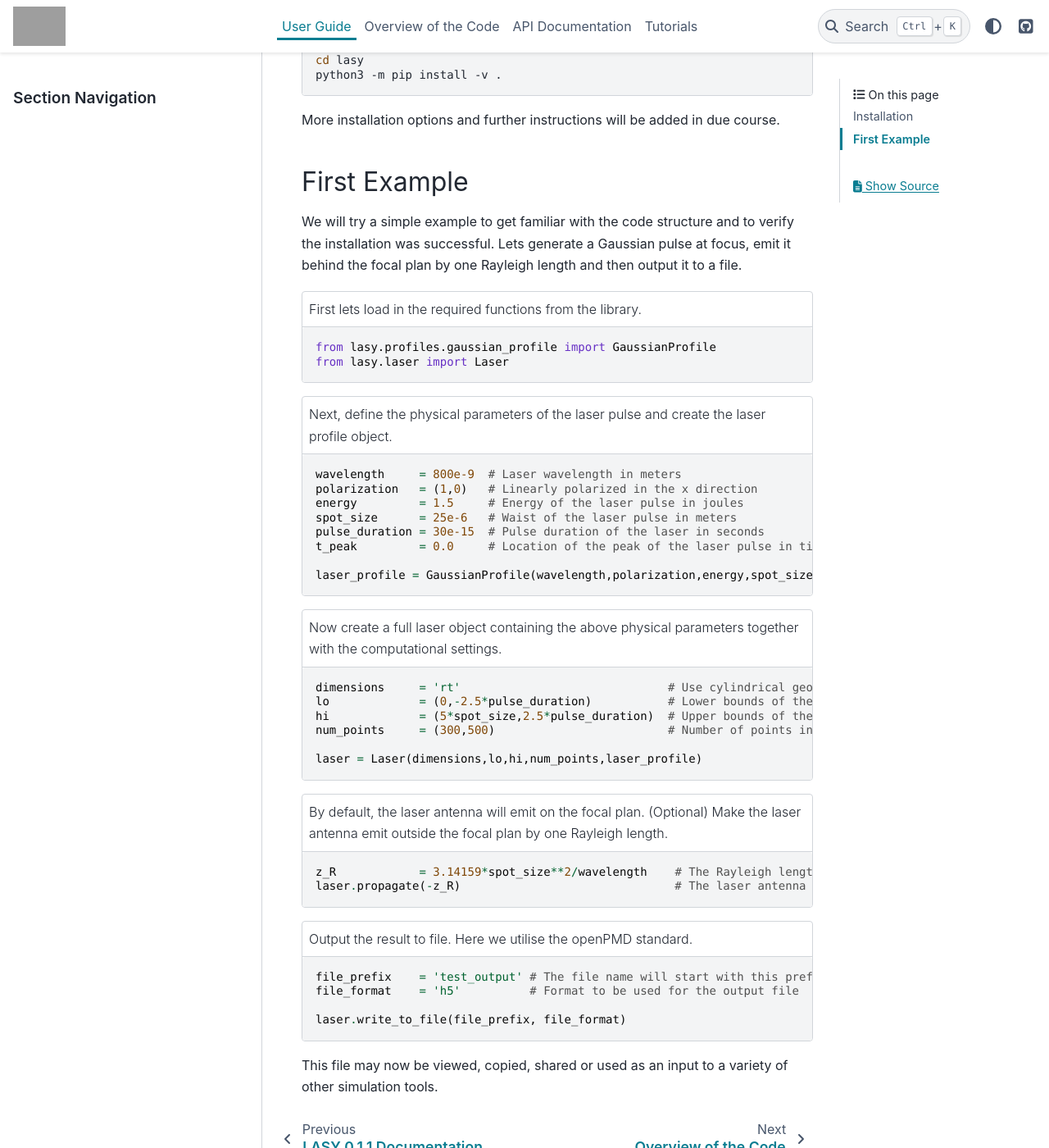
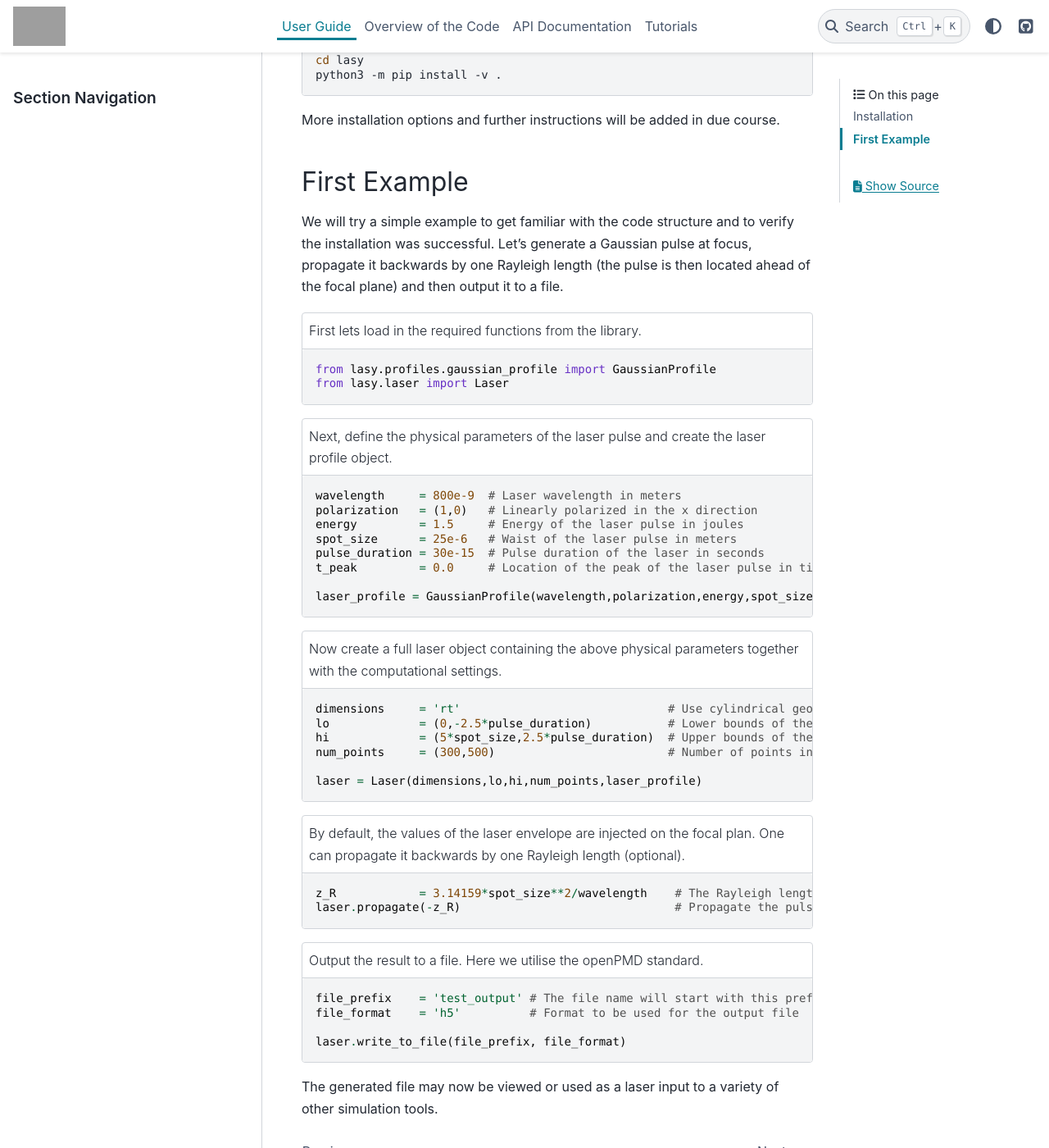
Before and after one commit to LASY-org/lasy, a Sphinx documentation site: the page built from docs/source/user_guide/index.rst, in a window 1280 px wide and 1400 px high, scrolled down 374 px. Shown: the whole window at 82% size. Built offline with Sphinx 7.4.7 and the PyData theme 0.15.4, drawn with Linux system fonts in a browser that asks for light colours; grey boxes are pictures that could not be loaded.

Commit message:
committed suggestions and added some remarks

```diff
--- a/docs/source/user_guide/index.rst
+++ b/docs/source/user_guide/index.rst
@@ -21,7 +21,7 @@ First Example
 #############
 
 We will try a simple example to get familiar with the code structure and to verify the installation was successful.
-Lets generate a Gaussian pulse at focus, emit it behind the focal plan by one Rayleigh length and then output it to a file.
+Let's generate a Gaussian pulse at focus, propagate it backwards by one Rayleigh length (the pulse is then located ahead of the focal plane) and then output it to a file.
 
 ..  code-block:: python
    :caption: First lets load in the required functions from the library.
@@ -53,17 +53,17 @@ Lets generate a Gaussian pulse at focus, emit it behind the focal plan by one Ra
    laser = Laser(dimensions,lo,hi,num_points,laser_profile)
 
 ..  code-block:: python
-   :caption: By default, the laser antenna will emit on the focal plan. (Optional) Make the laser antenna emit outside the focal plan by one Rayleigh length.
+   :caption: By default, the values of the laser envelope are injected on the focal plan. One can propagate it backwards by one Rayleigh length (optional).
 
-   z_R            = 3.14159*spot_size**2/wavelength    # The Rayleigh length.
-   laser.propagate(-z_R)                               # The laser antenna emits behind the focal plane
+   z_R            = 3.14159*spot_size**2/wavelength    # The Rayleigh length
+   laser.propagate(-z_R)                               # Propagate the pulse ahead of the focal plane
 
 ..  code-block:: python
-   :caption: Output the result to file. Here we utilise the openPMD standard.
+   :caption: Output the result to a file. Here we utilise the openPMD standard.
 
    file_prefix    = 'test_output' # The file name will start with this prefix
    file_format    = 'h5'          # Format to be used for the output file
 
    laser.write_to_file(file_prefix, file_format)
 
-This file may now be viewed, copied, shared or used as an input to a variety of other simulation tools.
+The generated file may now be viewed or used as a laser input to a variety of other simulation tools.
```
